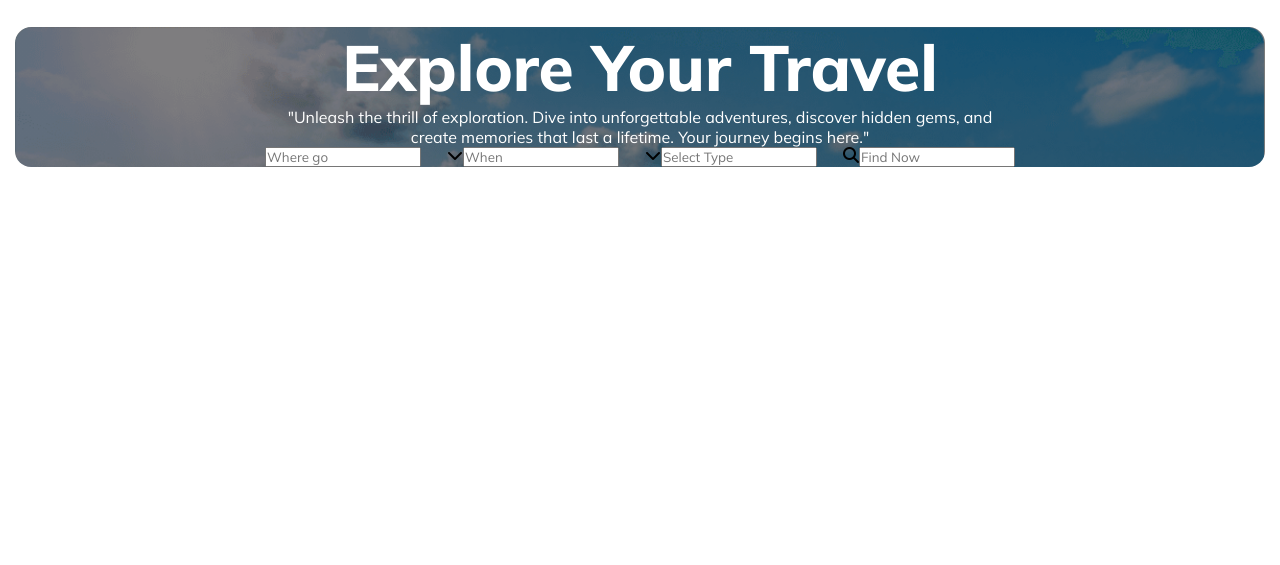
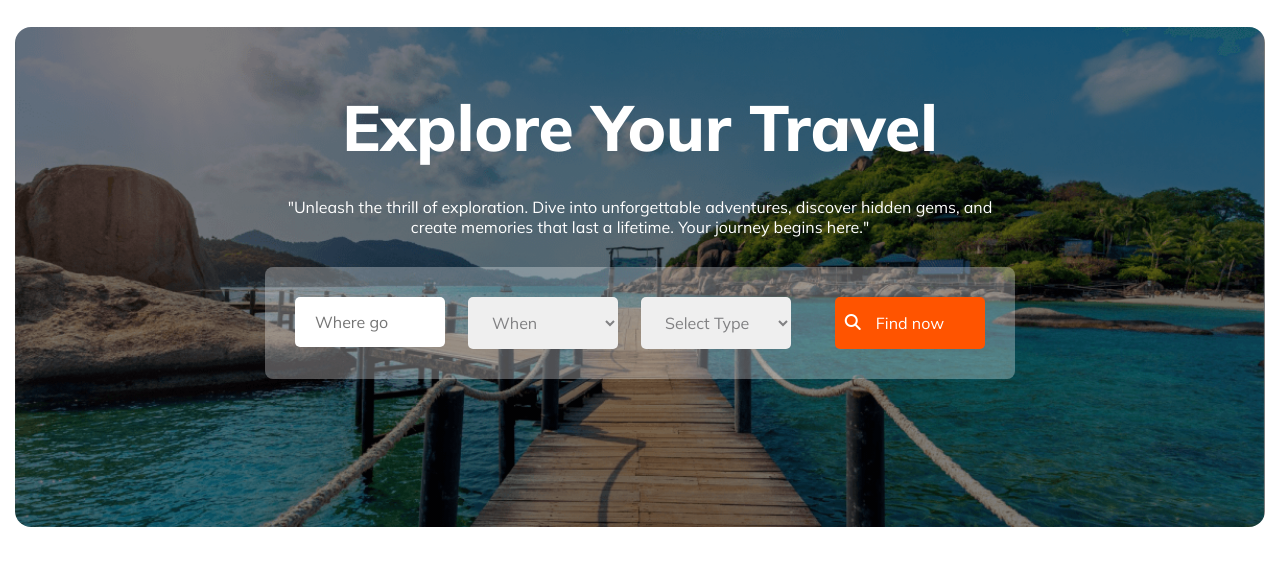
Before and after one commit to faysalahmed93/Global-Voyages, a plain HTML site: page index.html in a window 1280 px wide. Shown: the part 81-646 px from the top of the page. Drawn offline with Linux system fonts and the light colour scheme.

Commit message:
banner added

```diff
--- a/index.html
+++ b/index.html
@@ -43,25 +43,44 @@
               lifetime. Your journey begins here."
             </p>
           </div>
-          <div class="banner-input">
+          <div >
+            <form action="" class="banner-input">
               <div class="where">
                 <input type="text" placeholder="Where go" />
               </div>
 
               <div class="when">
-              <i class="fa fa-chevron-down" aria-hidden="true"></i>
-              <input type="text" placeholder="When " />
+                <select>
+                  <option value="0">When</option>
+                  <option value="1">11-07-2024</option>
+                  <option value="2">12-07-2024</option>
+                  <option value="3">13-07-2024</option>
+                  <option value="1">16-07-2024</option>
+                  <option value="2">17-07-2024</option>
+                  <option value="3">18-07-2024</option>
+                </select>
               </div>
               <div class="select">
-              <i class="fa fa-chevron-down" aria-hidden="true"></i>
-              <input type="text" placeholder="Select Type" />
+                <select>
+                  <option value="0">Select Type</option>
+                  <option value="1">Adventure Travel</option>
+                  <option value="2">Historical Travel</option>
+                  <option value="3">Health and Wellness Travel</option>
+                  <option value="4">Educational Travel</option>
+                  <option value="5">Business Travel</option>
+                  <option value="6">Luxury Travel</option>
+                </select>
               </div>
 
               <div class="find-now">
                 <i class="fa fa-search" aria-hidden="true"></i>
-              <input type="search" placeholder="Find Now" />
+                <input
+                  type="submit"
+                  value="Find now"
+                  class="orange-color"
+                />
               </div>
-          </div>
+          </form>
       </div>
       </div>
     </header>
--- a/style/responsive.css
+++ b/style/responsive.css
@@ -14,4 +14,24 @@
   .menu-list li:hover a {
     color: #fff;
   }
+  /* banner */
+  .banner {
+    min-height: 600px;
+  }
+  .banner-input {
+    flex-direction: column;
+    gap: 10px;
+  }
+  .banner-input input,
+  select {
+    width: 100%;
+  }
+  .find-now {
+    justify-content: center;
+    align-items: center;
+  }
+  .find-now i {
+    left: -15%;
+    top: 50%;
+  }
 }
--- a/style/style.css
+++ b/style/style.css
@@ -61,13 +61,15 @@ header {
     url("../images/banner.png");
   background-repeat: no-repeat;
   background-size: cover;
+  background-position: center;
   border-radius: 16px;
-  max-height: 500px;
+  height: 500px;
 }
 .banner-container {
   max-width: 750px;
   margin: 0 auto;
   text-align: center;
+  padding-top: 60px;
 }
 .banner-container h2 {
   color: #fff;
@@ -76,17 +78,43 @@ header {
 }
 .banner-container p {
   color: #fff;
+  padding: 30px 0;
 }
 .banner-input {
   display: flex;
+
   justify-content: space-between;
-  box-shadow: #fff;
+  border-radius: 8px;
+  background: rgba(255, 255, 255, 0.3);
+  padding: 30px;
 }
-.banner-input .where,
-.when,
-.select,
+.banner-input input,
+select {
+  padding: 15px 20px;
+  border: none;
+  outline: none;
+  border-radius: 5px;
+  width: 150px;
+  gap: 20px;
+
+  color: rgba(19, 19, 24, 0.5);
+  font-size: 16px;
+}
+.banner-input,
 .find-now {
   display: flex;
   justify-content: space-between;
 }
+.find-now input {
+  color: #fff;
+  font-weight: 800px;
+  text-align: center;
+}
+.find-now i {
+  position: relative;
+  top: 32%;
+  left: 18%;
+  color: #fff;
+  padding-right: 5px;
+}
 /* header-end  */
```
Lines whose indentation alone changed are shown as unchanged.
